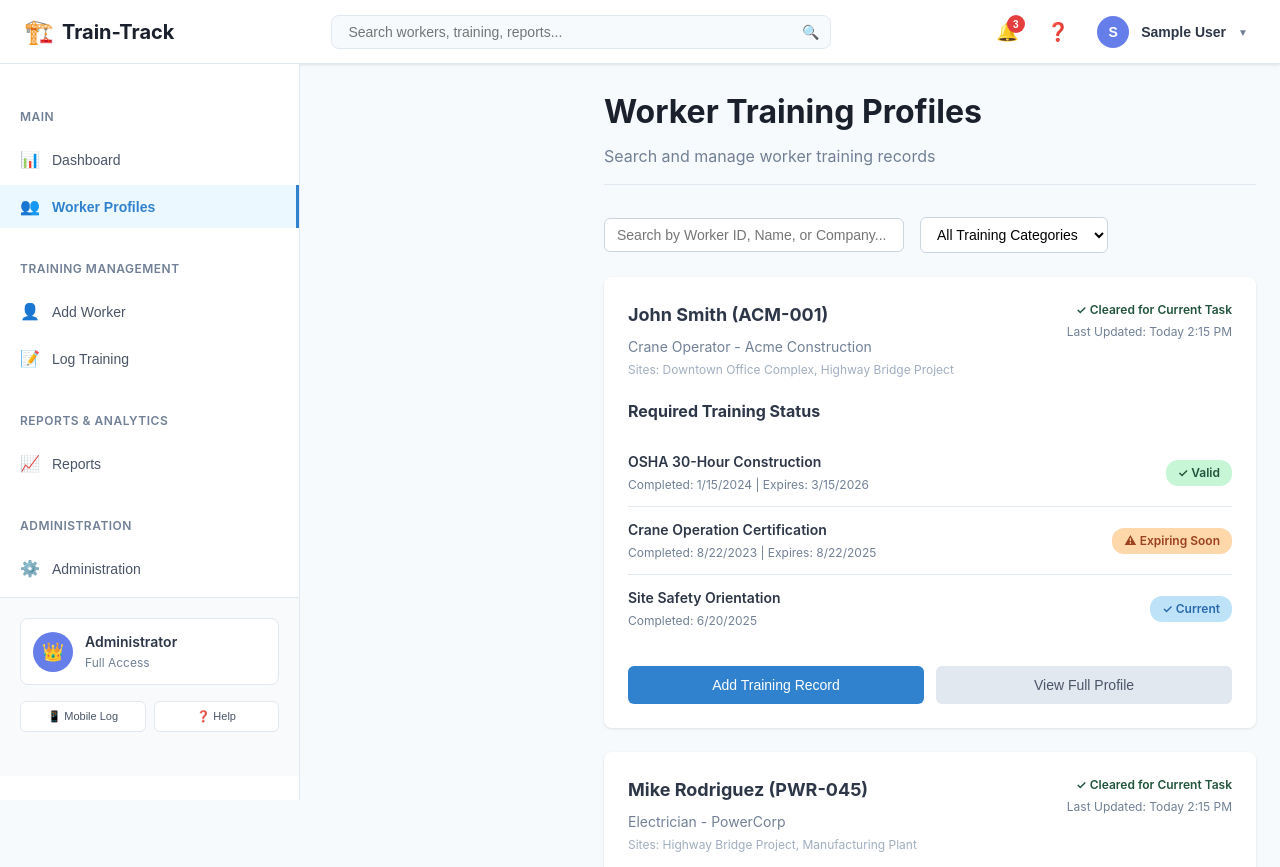
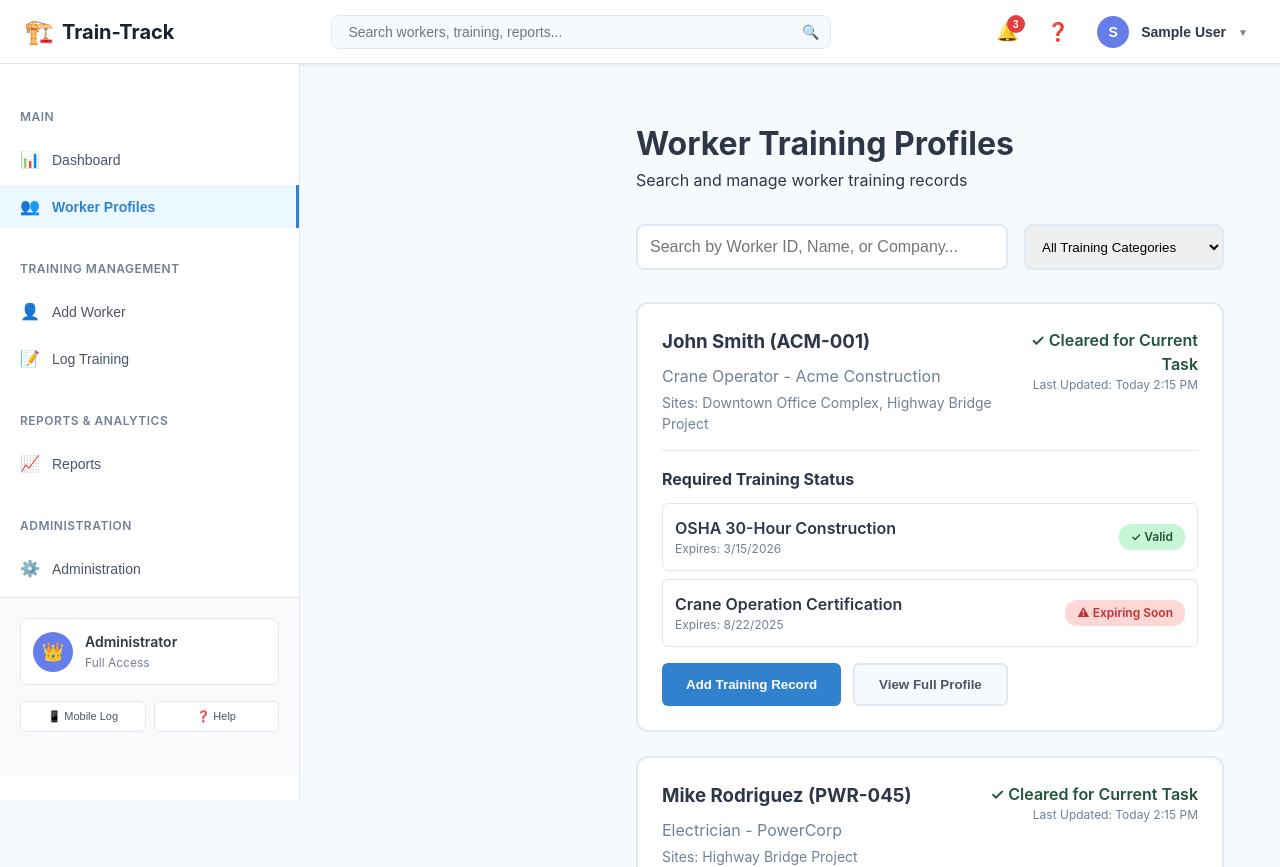
Before and after one commit to acianfro/NVS-traintrackfrontend, a React (Create React App) app: page /workers/profiles in a window 1280 px wide. Shown: the top 867 px of the page. Built offline with nearby package versions, Linux system fonts and the light colour scheme; sample sign-in values are in the browser's storage.

Commit message:
Update WorkerProfiles.js

```diff
--- a/src/components/workers/WorkerProfiles.js
+++ b/src/components/workers/WorkerProfiles.js
@@ -4,49 +4,27 @@ import React, { useState } from 'react';
 const WorkerProfiles = () => {
   const [searchTerm, setSearchTerm] = useState('');
   const [selectedCategory, setSelectedCategory] = useState('');
-  const [showWorkerDetail, setShowWorkerDetail] = useState(false);
-  const [selectedWorker, setSelectedWorker] = useState(null);
 
-  const [workers] = useState([
+  const workers = [
     {
       id: 1,
       workerId: 'ACM-001',
       name: 'John Smith',
       jobTitle: 'Crane Operator',
       company: 'Acme Construction',
-      department: 'Heavy Equipment',
       sites: ['Downtown Office Complex', 'Highway Bridge Project'],
-      emergencyContact: { name: 'Jane Smith', phone: '(555) 123-4567' },
-      status: 'active',
       trainingRecords: [
         {
           id: 1,
           name: 'OSHA 30-Hour Construction',
-          category: 'Safety Certifications',
-          completionDate: '2024-01-15',
-          expirationDate: '2026-03-15',
           status: 'valid',
-          trainer: 'Sarah Johnson',
-          certificateNumber: 'OSHA-001-2024'
+          expirationDate: '2026-03-15'
         },
         {
           id: 2,
           name: 'Crane Operation Certification',
-          category: 'Equipment Operation',
-          completionDate: '2023-08-22',
-          expirationDate: '2025-08-22',
           status: 'expiring',
-          trainer: 'Mike Wilson',
-          certificateNumber: 'CRANE-045-2023'
-        },
-        {
-          id: 3,
-          name: 'Site Safety Orientation',
-          category: 'Site Onboarding',
-          completionDate: '2025-06-20',
-          expirationDate: null,
-          status: 'current',
-          trainer: 'Sarah Johnson'
+          expirationDate: '2025-08-22'
         }
       ]
     },
@@ -56,281 +34,165 @@ const WorkerProfiles = () => {
       name: 'Mike Rodriguez',
       jobTitle: 'Electrician',
       company: 'PowerCorp',
-      department: 'Electrical',
-      sites: ['Highway Bridge Project', 'Manufacturing Plant'],
-      emergencyContact: { name: 'Maria Rodriguez', phone: '(555) 987-6543' },
-      status: 'active',
+      sites: ['Highway Bridge Project'],
       trainingRecords: [
         {
           id: 1,
           name: 'Electrical Safety Training',
-          category: 'Safety Certifications',
-          completionDate: '2024-03-10',
-          expirationDate: '2026-03-10',
           status: 'valid',
-          trainer: 'Lisa Chen'
-        },
-        {
-          id: 2,
-          name: 'OSHA 10-Hour Construction',
-          category: 'Safety Certifications',
-          completionDate: '2024-01-05',
-          expirationDate: '2025-09-15',
-          status: 'valid',
-          trainer: 'Sarah Johnson'
-        }
-      ]
-    },
-    {
-      id: 3,
-      workerId: 'BR-092',
-      name: 'Lisa Chen',
-      jobTitle: 'Safety Inspector',
-      company: 'BuildRight',
-      department: 'Safety & Inspection',
-      sites: ['Downtown Office Complex'],
-      emergencyContact: { name: 'David Chen', phone: '(555) 456-7890' },
-      status: 'active',
-      trainingRecords: [
-        {
-          id: 1,
-          name: 'First Aid/CPR Certification',
-          category: 'First Aid/CPR Training',
-          completionDate: '2024-02-20',
-          expirationDate: '2026-02-20',
-          status: 'valid',
-          trainer: 'Emergency Training Institute'
+          expirationDate: '2026-03-10'
         }
       ]
     }
-  ]);
-
-  const filteredWorkers = workers.filter(worker => {
-    const matchesSearch =
-      worker.name.toLowerCase().includes(searchTerm.toLowerCase()) ||
-      worker.workerId.toLowerCase().includes(searchTerm.toLowerCase()) ||
-      worker.company.toLowerCase().includes(searchTerm.toLowerCase());
-
-    const matchesCategory = !selectedCategory ||
-      worker.trainingRecords.some(record =>
-        record.category === selectedCategory
-      );
-
-    return matchesSearch && matchesCategory;
-  });
+  ];
 
   const getStatusBadge = (status) => {
-    const badges = {
-      'valid': { text: '✓ Valid', className: 'status-valid' },
-      'expiring': { text: '⚠ Expiring Soon', className: 'status-expiring' },
-      'current': { text: '✓ Current', className: 'status-current' },
-      'expired': { text: '✗ Expired', className: 'status-expired' }
+    const styles = {
+      valid: { backgroundColor: '#c6f6d5', color: '#22543d' },
+      expiring: { backgroundColor: '#fed7d7', color: '#c53030' }
     };
 
-    return badges[status] || { text: status, className: 'status-unknown' };
+    return (
+      <span style={{
+        ...styles[status],
+        padding: '4px 12px',
+        borderRadius: '12px',
+        fontSize: '12px',
+        fontWeight: '600'
+      }}>
+        {status === 'valid' ? '✓ Valid' : '⚠ Expiring Soon'}
+      </span>
+    );
   };
 
-  const showWorkerDetails = (worker) => {
-    setSelectedWorker(worker);
-    setShowWorkerDetail(true);
-  };
-
-  if (showWorkerDetail && selectedWorker) {
-    return (
-      <div className="worker-profiles">
-        <div className="detail-view">
-          <button
-            className="back-button"
-            onClick={() => setShowWorkerDetail(false)}
-          >
-            ← Back to Worker Profiles
-          </button>
-
-          <div className="profile-header">
-            <div className="profile-info">
-              <h2>{selectedWorker.name} ({selectedWorker.workerId})</h2>
-              <div className="profile-meta">
-                <span>{selectedWorker.jobTitle} - {selectedWorker.company}</span>
-                <span>Sites: {selectedWorker.sites.join(', ')}</span>
-              </div>
-            </div>
-            <div className="profile-actions">
-              <button className="btn btn-primary">Edit Profile</button>
-              <button className="btn btn-secondary">Print Profile</button>
-            </div>
-          </div>
-
-          <div className="info-grid">
-            <div className="info-card">
-              <div className="info-label">Worker ID</div>
-              <div className="info-value">{selectedWorker.workerId}</div>
-            </div>
-            <div className="info-card">
-              <div className="info-label">Job Title</div>
-              <div className="info-value">{selectedWorker.jobTitle}</div>
-            </div>
-            <div className="info-card">
-              <div className="info-label">Department</div>
-              <div className="info-value">{selectedWorker.department}</div>
-            </div>
-            <div className="info-card">
-              <div className="info-label">Company</div>
-              <div className="info-value">{selectedWorker.company}</div>
-            </div>
-            <div className="info-card">
-              <div className="info-label">Emergency Contact</div>
-              <div className="info-value">
-                {selectedWorker.emergencyContact.name}<br/>
-                {selectedWorker.emergencyContact.phone}
-              </div>
-            </div>
-            <div className="info-card">
-              <div className="info-label">Status</div>
-              <div className="info-value">
-                <span className="status-badge status-valid">Active</span>
-              </div>
-            </div>
-          </div>
-
-          <div className="training-history-section">
-            <div className="section-header">
-              <h3>Complete Training History</h3>
-              <div className="section-actions">
-                <select className="filter-select">
-                  <option>All Categories</option>
-                  <option>Safety Certifications</option>
-                  <option>Equipment Operation</option>
-                  <option>Site Onboarding</option>
-                </select>
-                <button className="btn btn-secondary btn-sm">Export History</button>
-              </div>
-            </div>
-
-            <div className="training-table">
-              <div className="table-header">
-                <div>Training Name</div>
-                <div>Completion Date</div>
-                <div>Expiration Date</div>
-                <div>Status</div>
-                <div>Actions</div>
-              </div>
-
-              {selectedWorker.trainingRecords.map(record => {
-                const badge = getStatusBadge(record.status);
-                return (
-                  <div key={record.id} className="table-row">
-                    <div>
-                      <div className="training-name">{record.name}</div>
-                      <div className="training-category">{record.category}</div>
-                    </div>
-                    <div>{new Date(record.completionDate).toLocaleDateString()}</div>
-                    <div>
-                      {record.expirationDate
-                        ? new Date(record.expirationDate).toLocaleDateString()
-                        : 'No Expiration'
-                      }
-                    </div>
-                    <div>
-                      <span className={`status-badge ${badge.className}`}>
-                        {badge.text}
-                      </span>
-                    </div>
-                    <div>
-                      <button className="btn btn-secondary btn-sm">
-                        View Certificate
-                      </button>
-                    </div>
-                  </div>
-                );
-              })}
-            </div>
-          </div>
-        </div>
-      </div>
-    );
-  }
+  const filteredWorkers = workers.filter(worker =>
+    worker.name.toLowerCase().includes(searchTerm.toLowerCase()) ||
+    worker.workerId.toLowerCase().includes(searchTerm.toLowerCase())
+  );
 
   return (
-    <div className="worker-profiles">
-      <div className="page-header">
+    <div style={{ padding: '2rem' }}>
+      <div style={{ marginBottom: '2rem' }}>
         <h1>Worker Training Profiles</h1>
-        <p className="page-subtitle">Search and manage worker training records</p>
+        <p>Search and manage worker training records</p>
       </div>
 
-      <div className="search-filters">
-        <div className="search-bar">
-          <input
-            type="text"
-            className="search-input"
-            placeholder="Search by Worker ID, Name, or Company..."
-            value={searchTerm}
-            onChange={(e) => setSearchTerm(e.target.value)}
-          />
-        </div>
+      <div style={{ marginBottom: '2rem', display: 'flex', gap: '1rem' }}>
+        <input
+          type="text"
+          placeholder="Search by Worker ID, Name, or Company..."
+          value={searchTerm}
+          onChange={(e) => setSearchTerm(e.target.value)}
+          style={{
+            flex: 1,
+            padding: '0.75rem',
+            border: '2px solid #e2e8f0',
+            borderRadius: '8px',
+            fontSize: '16px'
+          }}
+        />
 
         <select
-          className="filter-select"
           value={selectedCategory}
           onChange={(e) => setSelectedCategory(e.target.value)}
+          style={{
+            padding: '0.75rem',
+            border: '2px solid #e2e8f0',
+            borderRadius: '8px',
+            minWidth: '200px'
+          }}
         >
           <option value="">All Training Categories</option>
           <option value="Safety Certifications">Safety Certifications</option>
           <option value="Equipment Operation">Equipment Operation</option>
           <option value="Site Onboarding">Site Onboarding</option>
-          <option value="First Aid/CPR Training">First Aid/CPR Training</option>
-          <option value="Compliance Training">Compliance Training</option>
         </select>
       </div>
 
-      <div className="workers-grid">
+      <div style={{ display: 'grid', gap: '1.5rem' }}>
         {filteredWorkers.map(worker => (
-          <div key={worker.id} className="worker-profile-card">
-            <div className="worker-card-header">
-              <div className="worker-info">
-                <h3>{worker.name} ({worker.workerId})</h3>
-                <p>{worker.jobTitle} - {worker.company}</p>
-                <p className="worker-sites">Sites: {worker.sites.join(', ')}</p>
+          <div key={worker.id} style={{
+            backgroundColor: 'white',
+            border: '2px solid #e2e8f0',
+            borderRadius: '12px',
+            padding: '1.5rem'
+          }}>
+            <div style={{
+              display: 'flex',
+              justifyContent: 'space-between',
+              alignItems: 'flex-start',
+              marginBottom: '1rem'
+            }}>
+              <div>
+                <h3 style={{ margin: '0 0 0.5rem 0' }}>
+                  {worker.name} ({worker.workerId})
+                </h3>
+                <p style={{ margin: '0 0 0.25rem 0', color: '#718096' }}>
+                  {worker.jobTitle} - {worker.company}
+                </p>
+                <p style={{ margin: 0, color: '#718096', fontSize: '14px' }}>
+                  Sites: {worker.sites.join(', ')}
+                </p>
               </div>
-              <div className="worker-status">
-                <div className="clearance-status">✓ Cleared for Current Task</div>
-                <div className="last-updated">Last Updated: Today 2:15 PM</div>
+              <div style={{ textAlign: 'right' }}>
+                <div style={{ color: '#22543d', fontWeight: '600' }}>
+                  ✓ Cleared for Current Task
+                </div>
+                <div style={{ fontSize: '12px', color: '#718096' }}>
+                  Last Updated: Today 2:15 PM
+                </div>
               </div>
             </div>
 
-            <div className="worker-training-summary">
-              <h4>Required Training Status</h4>
-              {worker.trainingRecords.slice(0, 3).map(record => {
-                const badge = getStatusBadge(record.status);
-                return (
-                  <div key={record.id} className="training-summary-item">
-                    <div className="training-info">
-                      <div className="training-name">{record.name}</div>
-                      <div className="training-details">
-                        Completed: {new Date(record.completionDate).toLocaleDateString()}
-                        {record.expirationDate && (
-                          <span> | Expires: {new Date(record.expirationDate).toLocaleDateString()}</span>
-                        )}
-                      </div>
+            <div style={{
+              borderTop: '1px solid #e2e8f0',
+              paddingTop: '1rem',
+              marginBottom: '1rem'
+            }}>
+              <h4 style={{ marginBottom: '0.75rem' }}>Required Training Status</h4>
+              {worker.trainingRecords.map(record => (
+                <div key={record.id} style={{
+                  display: 'flex',
+                  justifyContent: 'space-between',
+                  alignItems: 'center',
+                  padding: '0.75rem',
+                  border: '1px solid #e2e8f0',
+                  borderRadius: '6px',
+                  marginBottom: '0.5rem',
+                  backgroundColor: 'white'
+                }}>
+                  <div>
+                    <div style={{ fontWeight: '600' }}>{record.name}</div>
+                    <div style={{ fontSize: '12px', color: '#718096' }}>
+                      Expires: {new Date(record.expirationDate).toLocaleDateString()}
                     </div>
-                    <span className={`status-badge ${badge.className}`}>
-                      {badge.text}
-                    </span>
                   </div>
-                );
-              })}
+                  {getStatusBadge(record.status)}
+                </div>
+              ))}
             </div>
 
-            <div className="worker-card-actions">
-              <button
-                className="btn btn-primary"
-                onClick={() => alert('Add Training Record functionality')}
-              >
+            <div style={{ display: 'flex', gap: '0.75rem' }}>
+              <button style={{
+                padding: '0.75rem 1.5rem',
+                backgroundColor: '#3182ce',
+                color: 'white',
+                border: 'none',
+                borderRadius: '6px',
+                cursor: 'pointer',
+                fontWeight: '600'
+              }}>
                 Add Training Record
               </button>
-              <button
-                className="btn btn-secondary"
-                onClick={() => showWorkerDetails(worker)}
-              >
+              <button style={{
+                padding: '0.75rem 1.5rem',
+                backgroundColor: '#f7fafc',
+                color: '#4a5568',
+                border: '2px solid #e2e8f0',
+                borderRadius: '6px',
+                cursor: 'pointer',
+                fontWeight: '600'
+              }}>
                 View Full Profile
               </button>
             </div>
@@ -339,7 +201,7 @@ const WorkerProfiles = () => {
       </div>
 
       {filteredWorkers.length === 0 && (
-        <div className="no-results">
+        <div style={{ textAlign: 'center', padding: '3rem' }}>
           <h3>No workers found</h3>
           <p>Try adjusting your search criteria or filters.</p>
         </div>
```
